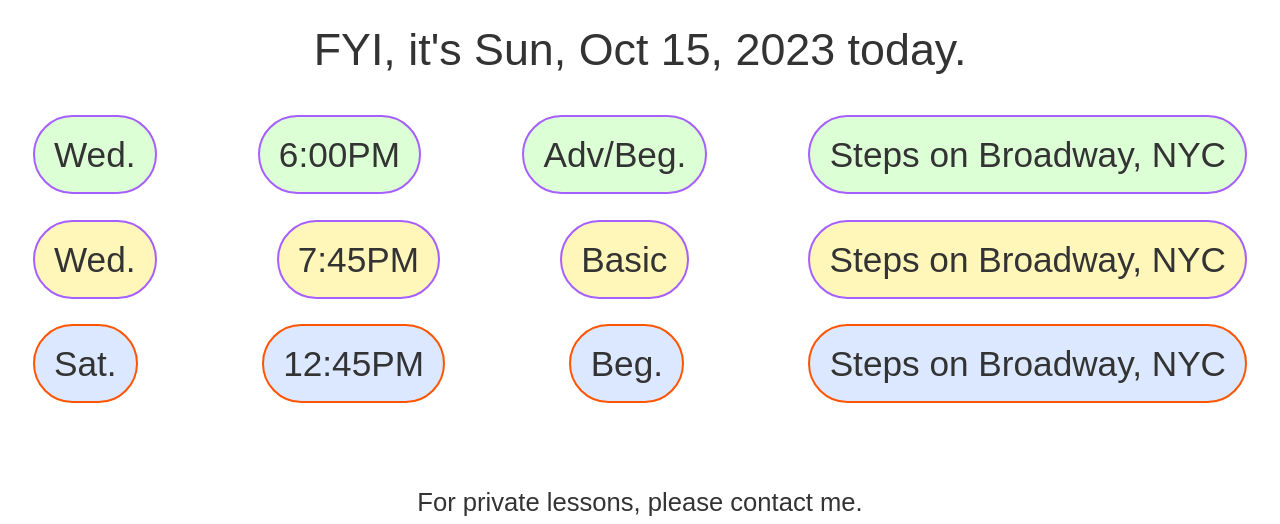
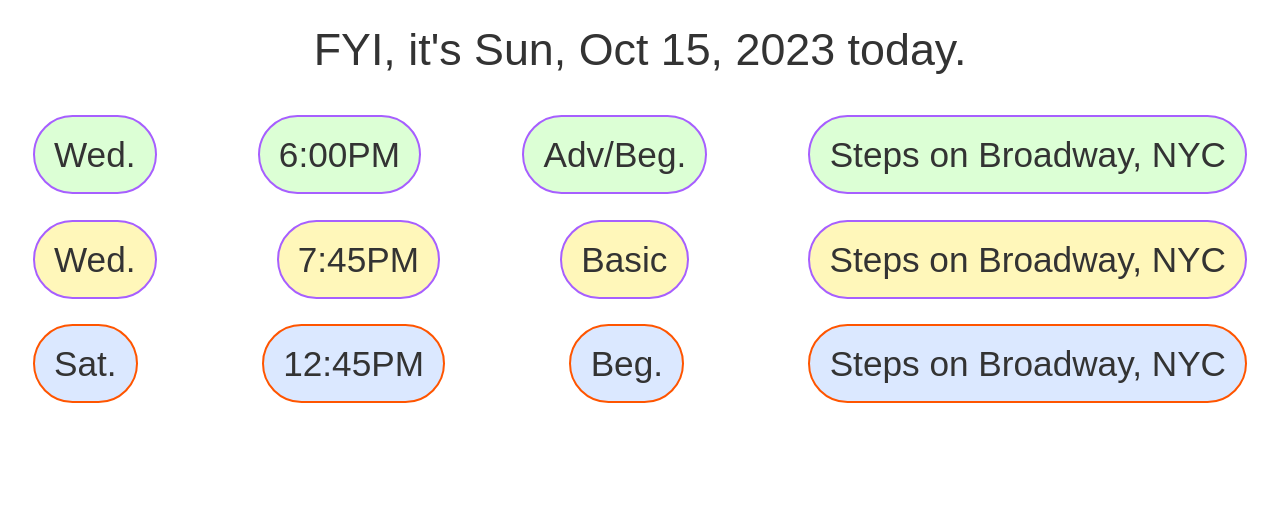
Before and after one commit to Goddertz/charlesgoddertz.github.io, a plain HTML site: page index.html in a window 1280 px wide. Shown: the part 4422-4946 px from the top of the page. Drawn offline with nearby package versions, Linux system fonts and the light colour scheme; a script that the page names is missing.

Commit message:
remove contact message

```diff
--- a/index.html
+++ b/index.html
@@ -573,9 +573,9 @@
                   </div>
                 </div>
               </div>
-              <h3 class="heading-2 text-form">
+              <!-- <h3 class="heading-2 text-form">
                 For private lessons, please contact me.
-              </h3>
+              </h3> -->
               <div class="spacer"></div>
             </div>
           </div>
```
